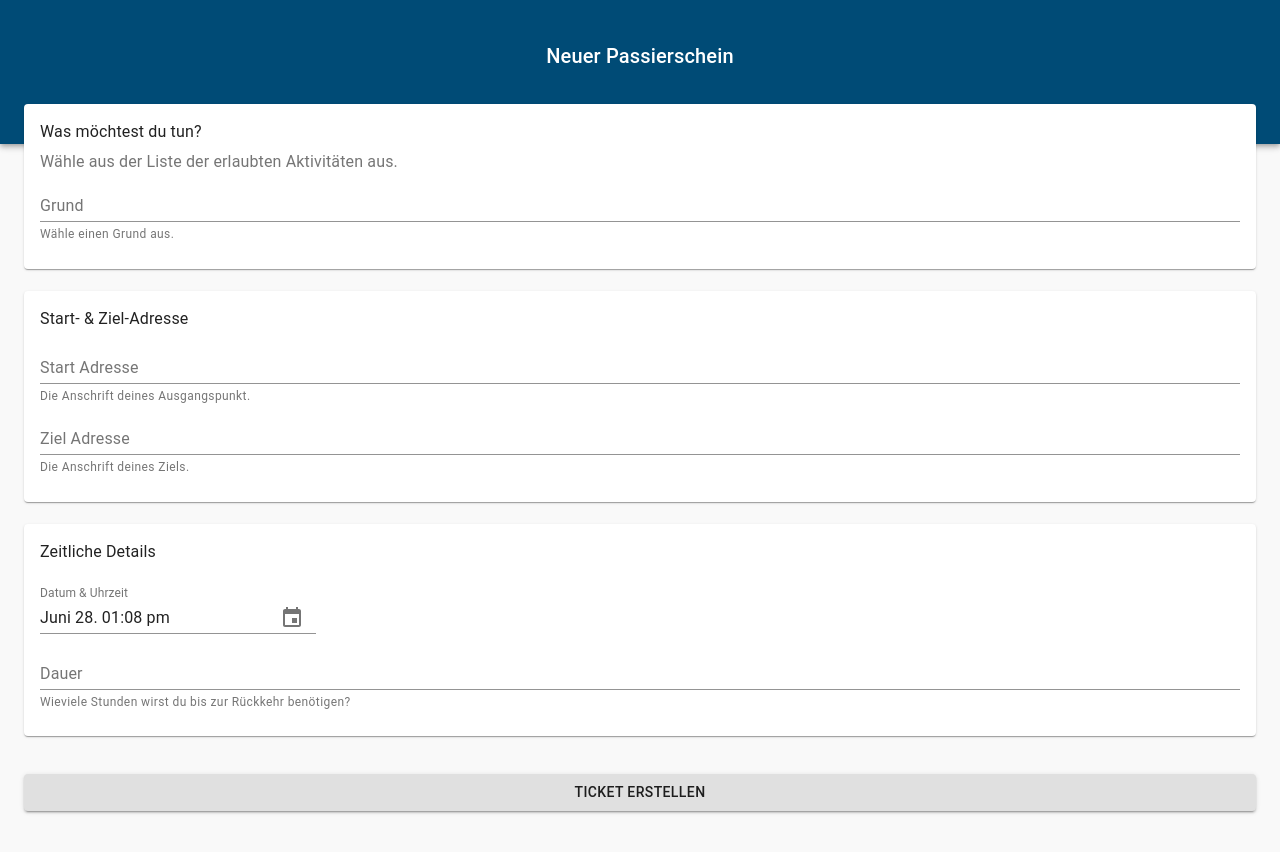
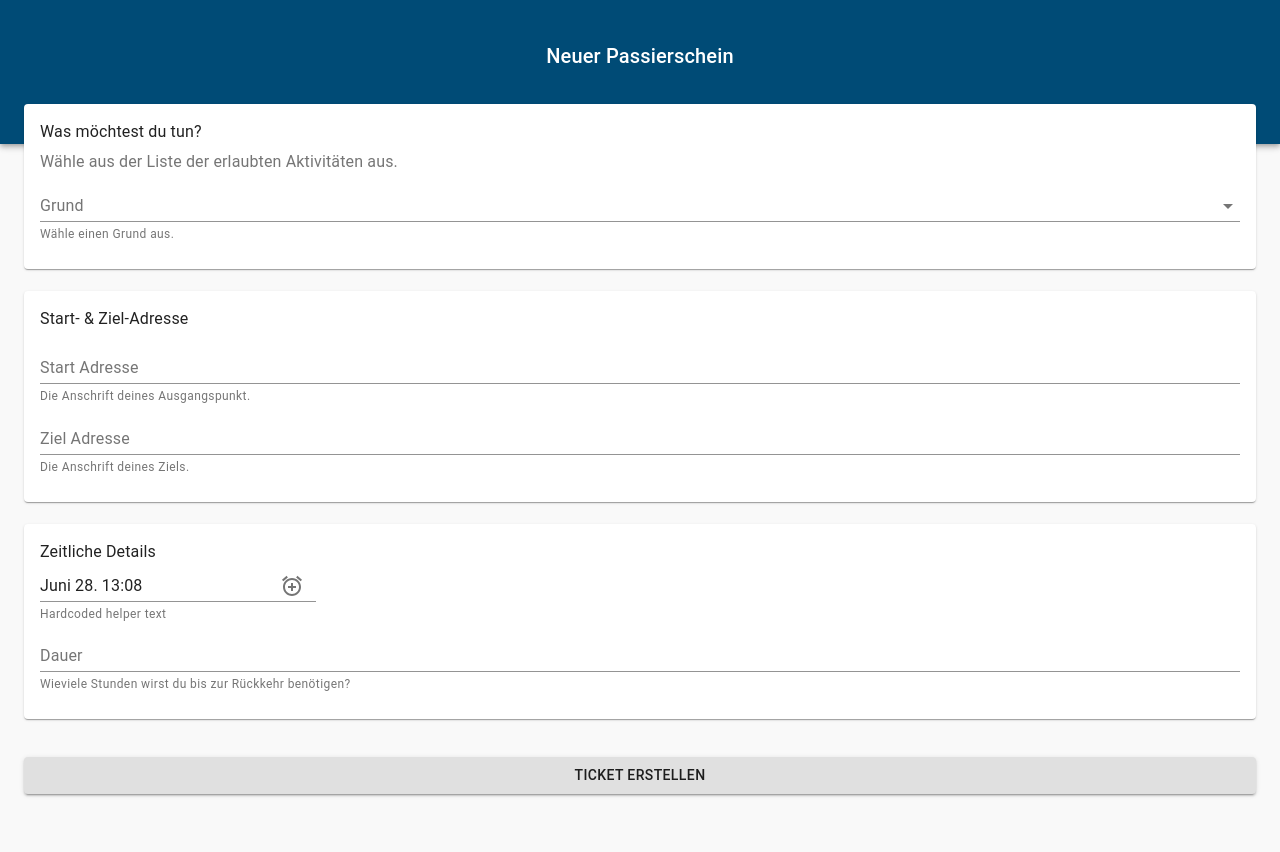
Before and after one commit to Lockdown-WirVsVirus/lockdown-app-frontend, a React (Create React App) app: page /leave in a window 1280 px wide. Shown: the top 852 px of the page. Built offline with nearby package versions, Linux system fonts and the light colour scheme.

Commit message:
- LeaveRequestView - fixes and improvements - initial TickeetHeler - TicketFacade - generics angepast another improvements

```diff
--- a/src/service/TicketFacade.ts
+++ b/src/service/TicketFacade.ts
@@ -4,8 +4,8 @@ import WindowConfig from "./WindowConfig";
 import {TicketPayload, TicketRequest, DefaultApi} from "../gen-backend-api/api";
 
 
-class TicketFacadeImpl {
-    static instance: TicketFacadeImpl;
+class TicketFacadeImpl <T extends TicketPayload>{
+    static instance: TicketFacadeImpl<any>;
     private config: Configuration = new Configuration({basePath: WindowConfig.BACKEND_URL} as ConfigurationParameters);
     private api: DefaultApi = new DefaultApi(this.config);
 
@@ -17,7 +17,7 @@ class TicketFacadeImpl {
         TicketFacadeImpl.instance = this;
     }
 
-    createTicket(ticketPayload: TicketPayload): AxiosPromise<TicketRequest> {
+    createTicket(ticketPayload: T): AxiosPromise<TicketRequest> {
         return this.api.addTicketRequest(ticketPayload);
     }
 
--- /dev/null
+++ b/src/service/TicketHelper.ts
@@ -0,0 +1,4 @@
+const TicketHelper = {
+}
+
+export default TicketHelper;
--- a/src/view/LeaveRequestView.tsx
+++ b/src/view/LeaveRequestView.tsx
@@ -1,31 +1,33 @@
-import React from "react"
+import React, {useEffect, useState} from "react"
 import moment from "moment";
-import Cookies from 'universal-cookie';
-import { createStyles, makeStyles, Theme } from '@material-ui/core/styles';
+import {createStyles, makeStyles, Theme} from '@material-ui/core/styles';
 import {
-    Container,
-    FormControl,
-    Input,
-    InputLabel,
-    FormHelperText,
-    TextField,
     Button,
     Card,
     CardContent,
+    Container,
+    FormControl,
+    FormHelperText,
+    Input,
+    InputLabel,
+    Select,
     Typography,
 } from '@material-ui/core';
 
 import Grid from '@material-ui/core/Grid';
 import MomentUtils from '@date-io/moment';
-import {
-  MuiPickersUtilsProvider,
-  KeyboardTimePicker,
-  KeyboardDatePicker,
-  KeyboardDateTimePicker,
-} from '@material-ui/pickers';
+import {DateTimePicker, MuiPickersUtilsProvider,} from '@material-ui/pickers';
 
 import Header from "./Components/Header";
 import IdentityProvider from "../service/identityProvider";
+import MenuItem from "@material-ui/core/MenuItem";
+import {TicketPayload} from '../gen-backend-api/api';
+import IconButton from "@material-ui/core/IconButton";
+import InputAdornment from "@material-ui/core/InputAdornment";
+import SnoozeIcon from "@material-ui/icons/Snooze";
+import AlarmIcon from "@material-ui/icons/AddAlarm";
+import {MaterialUiPickersDate} from "@material-ui/pickers/typings/date";
+import TicketFacade from "../service/TicketFacade";
 
 export interface LeaveRequestViewProperties {
 
@@ -47,33 +49,17 @@ const useStyles = makeStyles((theme: Theme) =>
     }),
 );
 
-const LeaveRequestView = (props: LeaveRequestViewProperties) => {
+const LeaveRequestView = <T extends TicketPayload>(props: LeaveRequestViewProperties) => {
     const classes = useStyles();
 
-    // States
-    const [selectedDate, setSelectedDate] = React.useState<Date | null>(new Date());
-    const [requestStartAddress, setRequestStartAddress] = React.useState<string | null>('');
-    const [requestTargetAddress, setRequestTargetAddress] = React.useState<string | null>('');
-    const [requestDuration, setRequestDuration] = React.useState<number | null>(2);
-    const [requestReason, setRequestReason] = React.useState<string | null>('');
+    const [ticketPayload, setTicketPayload] = useState<T>({} as T);
 
-    const handleDateChange = (date: any) => {
-        console.log('handleDateChange: date', date)
-        setSelectedDate(date.toDate());
-    };
+    useEffect(() => {
+        setTicketPayload({...ticketPayload, leaveTime: new Date().getTime()} as T);
+    }, [])
 
-    const handleClick = () => {
-
-        let targetDate = null;
-        if (selectedDate) {
-            const fromHours = selectedDate.getHours();
-            const addHours = requestDuration || 2;
-            targetDate = new Date(selectedDate.getTime());
-            targetDate.setHours(fromHours + addHours);
-        }
-        console.log('selectedDate', selectedDate);
-        console.log('targetDate', targetDate);
-
+    const handleClick = async () => {
+        /*
                 const ticketResponse = {
                     "startPosition": requestStartAddress,
                     "leaveTime": selectedDate,
@@ -85,14 +71,47 @@ const LeaveRequestView = (props: LeaveRequestViewProperties) => {
                     "userPin": 0
                 }
 
-        console.log('ticketResponse', ticketResponse)
+                console.log('ticketResponse', ticketResponse)*/
+        const response = await TicketFacade.createTicket(ticketPayload);
+        console.log('sending to backend => ',response);
+
+    }
+
+    const onReasonChange = ({target}: React.ChangeEvent<{ value: unknown }>): void => {
+        setTicketPayload({...ticketPayload, reason: target.value} as T);
+    }
+
+    const onEmployerCodeChange = ({target}: React.ChangeEvent<{ value: unknown }>): void => {
+        setTicketPayload({...ticketPayload, employerCode: target.value} as T);
+    }
+
+    const onAddressChange = (propertyName: string) => ({target}: React.ChangeEvent<HTMLInputElement>): void => {
+        setTicketPayload({...ticketPayload, [propertyName]: {street: target.value}} as T)
+    }
+
+    const onDateChange = (date: MaterialUiPickersDate): void => {
+        if (!date) {
+            return;
+        }
+        setTicketPayload({...ticketPayload, leaveTime: date.toDate()} as T);
+    }
+
+    const onDurationChange = ({target}: React.ChangeEvent<HTMLInputElement>): void => {
+        if (!ticketPayload?.leaveTime) {
+            return;
+        }
+        const arriveTime = moment(ticketPayload.leaveTime.getTime()).add(target.value, 'hours');
+        setTicketPayload({...ticketPayload, arrivalTime: arriveTime.toDate()})
+    }
+
+    const isWorkTicket = (): boolean | undefined => {
+        return ticketPayload?.reason === 'work';
     }
 
     return (
         <div>
             <Header title="Neuer Passierschein"></Header>
             <Container>
-
                 <Card className={classes.cards}>
                     <CardContent>
                         <Typography color="textPrimary" gutterBottom>
@@ -102,10 +121,28 @@ const LeaveRequestView = (props: LeaveRequestViewProperties) => {
                             Wähle aus der Liste der erlaubten Aktivitäten aus.
                         </Typography>
                         <FormControl fullWidth={true}>
-                        <InputLabel htmlFor="requestReason">Grund</InputLabel>
-                        <Input name="requestReason" id="requestReason" onChange={e => setRequestReason(e.target.value)} aria-describedby="requestReasonHelper" />
+                            <InputLabel htmlFor='requestReason'>Grund</InputLabel>
+                            <Select id="requestReason" value={ticketPayload?.reason} onChange={onReasonChange}>
+                                <MenuItem value={'work'}>Arbeiten</MenuItem>
+                                <MenuItem value={'food'}>Einkaufen</MenuItem>
+                                <MenuItem value={'health'}>Arzt</MenuItem>
+                                <MenuItem value={'help'}>Hilfeleistung für Mitbürger</MenuItem>
+                                <MenuItem value={'recreation'}>Spazieren</MenuItem>
+                                <MenuItem value={'recreation'}>Joggen</MenuItem>
+                            </Select>
                             <FormHelperText id="requestReasonHelper">Wähle einen Grund aus.</FormHelperText>
                         </FormControl>
+                        {isWorkTicket() &&
+                        <div>
+                            <FormControl fullWidth={true}>
+                                <InputLabel htmlFor="requestStartAddress">Arbeitgeber-Bescheinigung-Code</InputLabel>
+                                <Input name="requestStartAddress" onChange={onEmployerCodeChange}
+                                       aria-describedby="requestStartAddressHelper"/>
+                                <FormHelperText id="requestStartAddressHelper">Bescheinigung-Code des
+                                    Arbeitgebers.</FormHelperText>
+                            </FormControl>
+                        </div>
+                        }
                     </CardContent>
                 </Card>
 
@@ -116,12 +153,15 @@ const LeaveRequestView = (props: LeaveRequestViewProperties) => {
                         </Typography>
                         <FormControl fullWidth={true}>
                             <InputLabel htmlFor="requestStartAddress">Start Adresse</InputLabel>
-                        <Input name="requestStartAddress" onChange={e => setRequestStartAddress(e.target.value)} aria-describedby="requestStartAddressHelper" />
-                        <FormHelperText id="requestStartAddressHelper">Die Anschrift deines Ausgangspunkt.</FormHelperText>
+                            <Input name="requestStartAddress" onChange={onAddressChange('startPosition')}
+                                   aria-describedby="requestStartAddressHelper"/>
+                            <FormHelperText id="requestStartAddressHelper">Die Anschrift deines
+                                Ausgangspunkt.</FormHelperText>
                         </FormControl>
                         <FormControl fullWidth={true}>
                             <InputLabel htmlFor="requestTargetAddress">Ziel Adresse</InputLabel>
-                        <Input name="requestTargetAddress" onChange={e => setRequestTargetAddress(e.target.value)} id="requestTargetAddress" aria-describedby="requestTargetAddressHelper" />
+                            <Input name="requestTargetAddress" onChange={onAddressChange('finishPosition')}
+                                   id="requestTargetAddress" aria-describedby="requestTargetAddressHelper"/>
                             <FormHelperText id="requestTargetAddressHelper">Die Anschrift deines Ziels.</FormHelperText>
                         </FormControl>
                     </CardContent>
@@ -135,15 +175,27 @@ const LeaveRequestView = (props: LeaveRequestViewProperties) => {
                         <MuiPickersUtilsProvider utils={MomentUtils} libInstance={moment} locale="de">
                             <Grid container justify="space-between">
 
-                            <KeyboardDateTimePicker
-                                id="time-picker"
-                                margin="normal"
-                                // format="hh:mm"
-                                label="Datum & Uhrzeit"
-                                value={selectedDate}
-                                onChange={handleDateChange}
-                                KeyboardButtonProps={{
-                                    'aria-label': 'change time',
+                                <DateTimePicker
+                                    autoOk
+                                    disablePast
+                                    hideTabs
+                                    ampm={false}
+                                    value={ticketPayload?.leaveTime}
+                                    onChange={onDateChange}
+                                    allowKeyboardControl={false}
+                                    helperText="Hardcoded helper text"
+                                    leftArrowIcon={<AlarmIcon/>}
+                                    leftArrowButtonProps={{"aria-label": "Prev month"}}
+                                    rightArrowButtonProps={{"aria-label": "Next month"}}
+                                    rightArrowIcon={<SnoozeIcon/>}
+                                    InputProps={{
+                                        endAdornment: (
+                                            <InputAdornment position="end">
+                                                <IconButton>
+                                                    <AlarmIcon/>
+                                                </IconButton>
+                                            </InputAdornment>
+                                        ),
                                     }}
                                 />
 
@@ -152,8 +204,11 @@ const LeaveRequestView = (props: LeaveRequestViewProperties) => {
 
                         <FormControl fullWidth={true}>
                             <InputLabel htmlFor="requestDuration">Dauer</InputLabel>
-                        <Input name="requestDuration" id="requestDuration" onChange={e => setRequestDuration(Number(e.target.value))} aria-describedby="requestDurationHelper" />
-                        <FormHelperText id="requestDurationHelper">Wieviele Stunden wirst du bis zur Rückkehr benötigen?</FormHelperText>
+                            <Input name="requestDuration" id="requestDuration"
+                                   onChange={onDurationChange}
+                                   aria-describedby="requestDurationHelper"/>
+                            <FormHelperText id="requestDurationHelper">Wieviele Stunden wirst du bis zur Rückkehr
+                                benötigen?</FormHelperText>
                         </FormControl>
 
                     </CardContent>
```
Lines whose indentation alone changed are shown as unchanged.
